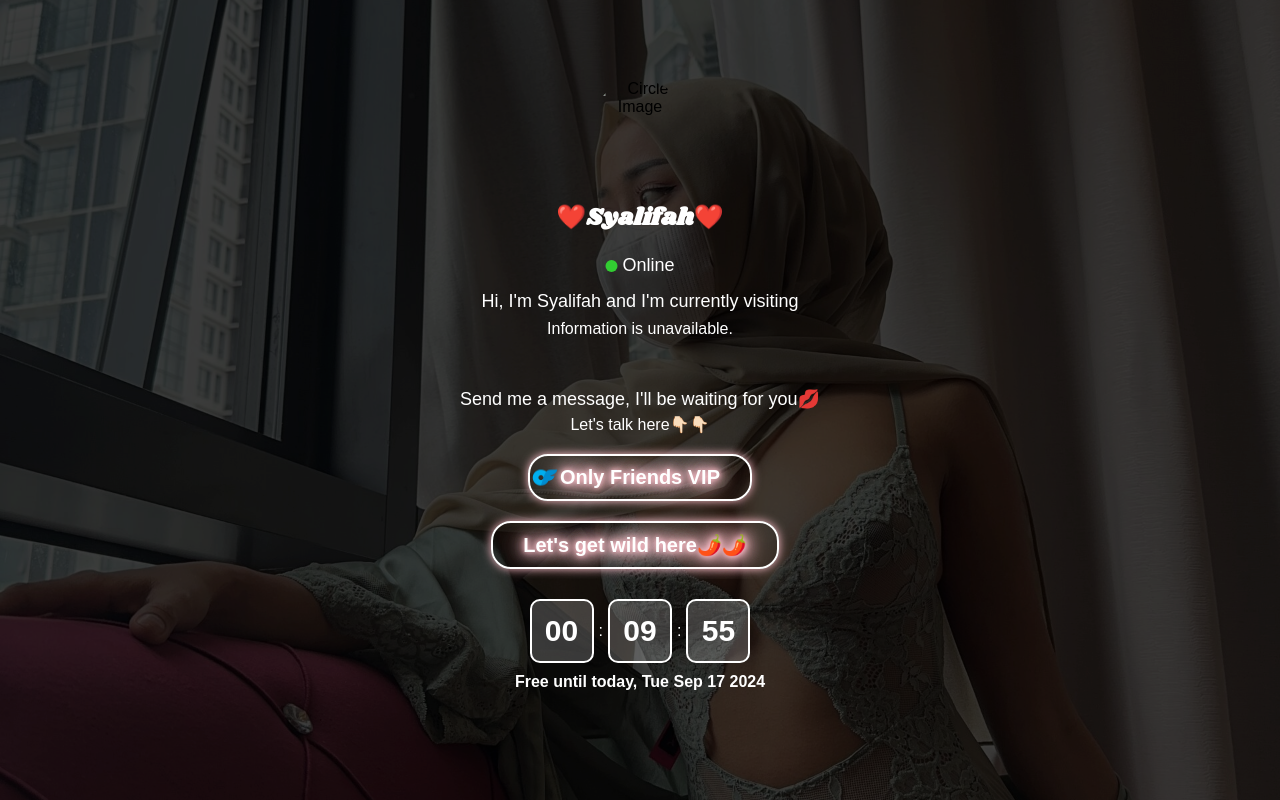
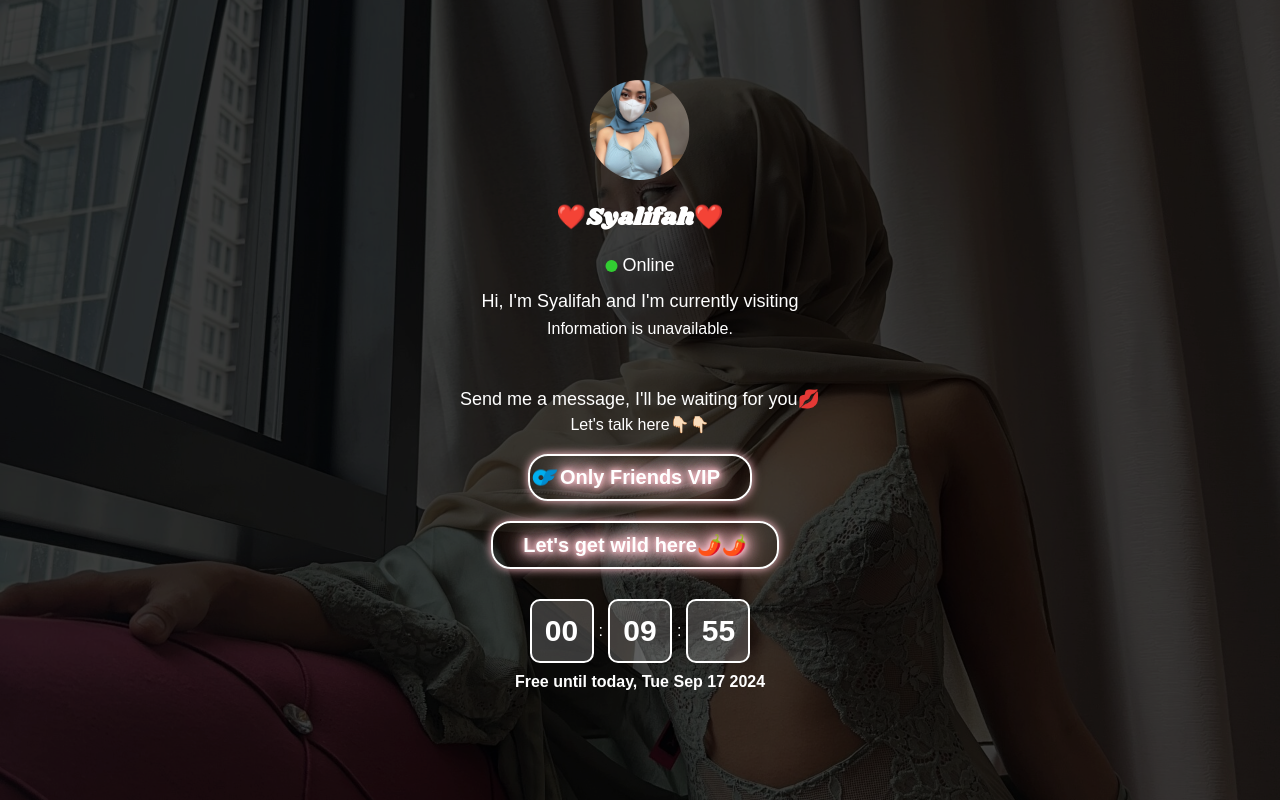
Before and after one commit to Popelzi/OnlyKhalifah, a plain HTML site: page index.html in a window 1280 px wide. Drawn offline with Linux system fonts and the light colour scheme; no server answers.

Commit message:
Update index.html

```diff
--- a/index.html
+++ b/index.html
@@ -250,7 +250,7 @@
     <div class="text-overlay">
         <div class="circle-container">
             <div class="circle-image">
-                <img src="rendernet_image%20(21).jpeg" alt="Circle Image">
+                <img src="rendernet_image%20(21).jpg" alt="Circle Image">
             </div>
             <div class="circle-text">❤️Syalifah❤️</div>
             <div class="status-container">
```
